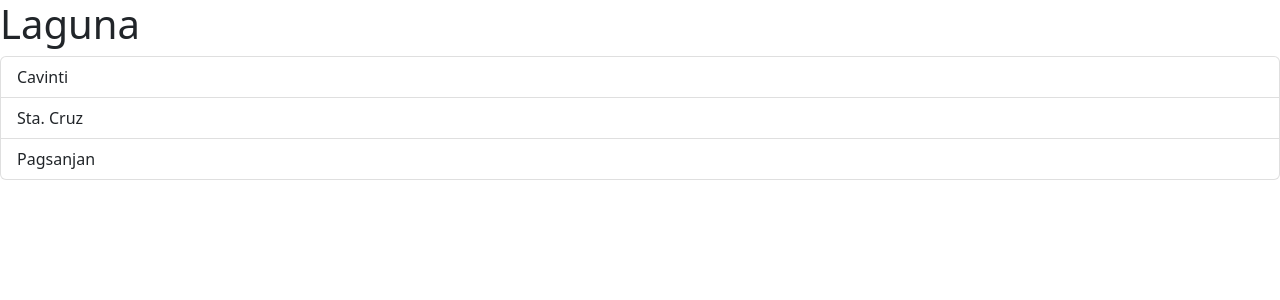
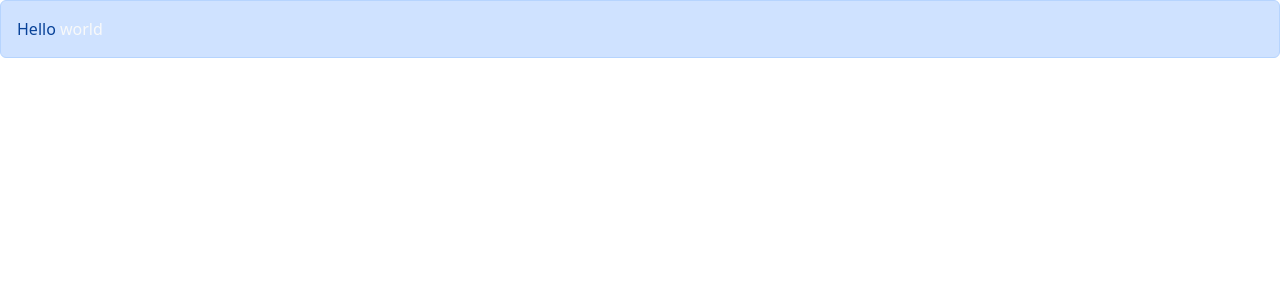
Before and after one commit to exequielarroyo/react-mosh, a React (Vite) app: page / in a window 1280 px wide. Shown: the top 300 px of the page. Built offline with nearby package versions, Linux system fonts and the light colour scheme.

Commit message:
Passing Children

```diff
--- a/src/App.tsx
+++ b/src/App.tsx
@@ -1,10 +1,12 @@
-import ListGroup from "./components/ListGroup";
+import Alert from "./components/Alert";
+// import ListGroup from "./components/ListGroup";
 
 export default function App() {
-    const handleSelectItem = (item: string) => {
-         console.log(item);
-    }
+    // const handleSelectItem = (item: string) => {
+    //     console.log(item);
+    // }
     return <>
-        <ListGroup heading="Laguna" onSelectItem={handleSelectItem} items={['Cavinti', 'Sta. Cruz', 'Pagsanjan']}/>
+        {/* <ListGroup heading="Laguna" onSelectItem={handleSelectItem} items={['Cavinti', 'Sta. Cruz', 'Pagsanjan']}/> */}
+        <Alert>Hello <span className="text-light">world</span></Alert>
         </>
 }
--- /dev/null
+++ b/src/components/Alert.tsx
@@ -0,0 +1,11 @@
+import { ReactNode } from 'react'
+
+interface Props {
+    children: ReactNode;
+}
+
+export default function Alert({ children }: Props) {
+  return (
+    <div className='alert alert-primary'>{children}</div>
+  )
+}
```
